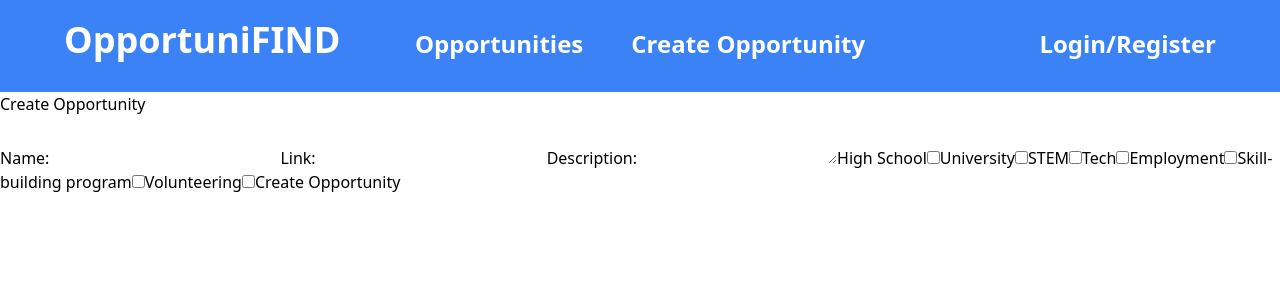
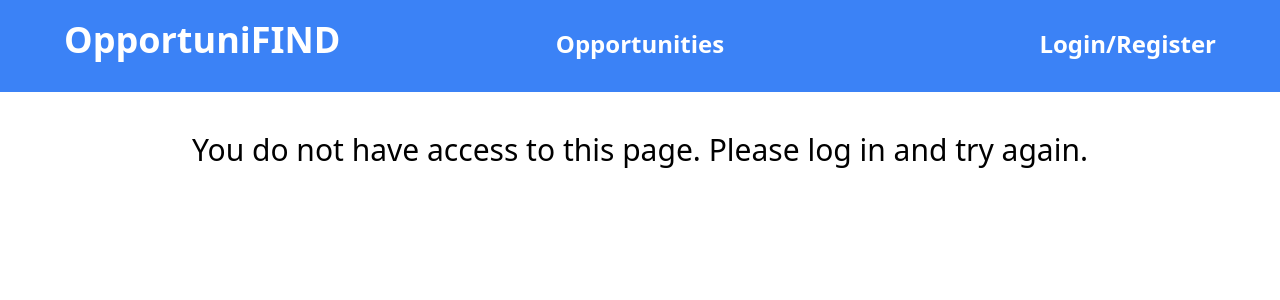
Before and after one commit to lorena-rosati/opportunity-finder, a React (Create React App) app in the folder client/: page /create-opp in a window 1280 px wide. Shown: the top 300 px of the page. Built offline with nearby package versions, Linux system fonts and the light colour scheme.

Commit message:
Testing fixes

```diff
--- a/client/src/components/navbar.js
+++ b/client/src/components/navbar.js
@@ -24,11 +24,11 @@ export const Navbar = () => {
         <div className={style.navbar}>
             <h1 className={style.title}>OpportuniFIND</h1>
             <Link to="/" className={style.links}>Opportunities</Link>
-            <Link to="/create-opp" className={style.links}>Create Opportunity</Link>
             {!cookies.access_token ? (
                 <Link to="/auth" className={style.authlinks}>Login/Register</Link>
                 ) : (
                 <>
+                    <Link to="/create-opp" className={style.links}>Create Opportunity</Link>
                     <Link to="/saved-ops" className={style.links}>Saved</Link>
                     <button onClick={logout} className={style.authlinks}>Log out</button>
                 </>
--- a/client/src/pages/auth.js
+++ b/client/src/pages/auth.js
@@ -9,8 +9,8 @@ const style = {
     title: "text-5xl pb-8 pt-11 text-center font-semibold",
     inputgroup: "",
     inputarea: "border border-gray pl-3 py-1 mt-5 text-lg rounded-md w-[100%]",
-    submit: "w-[100%] bg-blue-500 p-2 rounded-md mt-8 font-semibold text-white text-xl",
-    registerinstead: "flex flex-row flex justify-center pt-4"
+    submit: "w-[100%] bg-blue-500 p-2 rounded-md mt-8 font-semibold text-white text-xl"
+    //, registerinstead: "flex flex-row flex justify-center pt-4"
 }
 
 export const Auth = () => {
--- a/client/src/pages/create-opp.js
+++ b/client/src/pages/create-opp.js
@@ -62,11 +62,13 @@ export const CreateOpp = () => {
     }
 
     return (
-        <div className="create-opp">
-            <h2>Create Opportunity</h2>
-            <form>
-                <label htmlFor="name">Name:</label>
-                <input type="text" id="name" name="name" onChange={handleChange}/>
+        <div className="flex h-screen justify-center ">
+            {!cookies.access_token ? <h1 className="text-3xl mt-10 mx-3">You do not have access to this page. Please log in and try again.</h1> :
+            <div className="w-[60%] h-[80%] border border-gray p-[3%] mt-[2%]">
+                <h2 className="text-3xl text-center pb-[2%]">Create Opportunity</h2>
+                <form className="flex flex-col">
+                    <label htmlFor="name">Opportunity name:</label>
+                    <input type="text" id="name" name="name" placeholder="Opportunity name"onChange={handleChange}/>
                     <label htmlFor="link">Link:</label>
                     <input type="url" id="link" name="link" onChange={handleChange}/>
                     <label htmlFor="description">Description:</label>
@@ -90,5 +92,7 @@ export const CreateOpp = () => {
                     <button type="submit" onClick={onSubmit}>Create Opportunity</button>
                 </form>
             </div>
+            }
+        </div>
     );
 }
--- a/client/src/pages/home.js
+++ b/client/src/pages/home.js
@@ -10,6 +10,7 @@ export const Home = () => {
     const [savedOpportunities, setSavedOpportunities] = useState([]);
     const [visibleLabels, setVisibleLabels] = useState([]);
     const [visibleOpportunities, setVisibleOpportunities] = useState([]);
+    const [interacted, setInteracted] = useState(false);
     const [cookies, _] = useCookies(["access_token"]);
 
     const userID = useGetUserID();
@@ -20,7 +21,7 @@ export const Home = () => {
             try {
                 const response = await axios.get("http://localhost:3001/opportunities");
                 setOpportunities(response.data);
-                setVisibleOpportunities(opportunities);
+                setVisibleOpportunities(response.data);
             } catch (error) {
                 console.error(error);
             }
@@ -29,11 +30,7 @@ export const Home = () => {
         const fetchSavedOpportunity = async () => {
             try {
                 const response = await axios.get( `http://localhost:3001/opportunities/savedOpportunities/ids/${userID}`);
-                //if (response.data.savedOpportunities !== undefined) {
-                    setSavedOpportunities(response.data.savedOpportunities);
-                // } else {
-                //     setSavedOpportunities([]);
-                // }
+                setSavedOpportunities(response.data.savedOpportunities);
             } catch (error) {
                 console.error(error);
             }
@@ -45,6 +42,7 @@ export const Home = () => {
     }, []);
 
     const handleLabelChange = (event, value) => {
+        setInteracted(true);
         var labels = visibleLabels;
         if (event.target.checked) {
             labels.push(value);
@@ -69,18 +67,14 @@ export const Home = () => {
                 {opportunityID, userID},
                 {headers: {authorization: cookies.access_token}}
             );
-            //if (response.data.savedOpportunities !== undefined) {
                 setSavedOpportunities(response.data.savedOpportunities);
-            // } else {
-            //     setSavedOpportunities([]);
-            // }
         } catch (error) {
             console.error(error);
         }
     }
 
     const isOppSaved = (id) => {
-        savedOpportunities.includes(id);
+        return savedOpportunities.includes(id);
     }
 
     const style = {
@@ -136,15 +130,16 @@ export const Home = () => {
                 </div>
             <div className={style.opps}>
             {visibleOpportunities.length == 0 ?
-                <h2 className="text-2xl">No opportunities match your selection.</h2> :
+                <h2 className={interacted ? "text-2xl" : "hidden"}>No opportunities match your selection.</h2> :
                 <ul>
                     {visibleOpportunities.map((opportunity) => (
                         <div className="border border-gray rounded-lg px-[3%] py-[2%] w-[95%] mb-[1%] bg-white">
                         <li key={opportunity._id}>
                             <div className="flex flex-row">
                                 <h2 className="text-3xl font-semibold">{opportunity.name}</h2>
-                                <button onClick={() => saveOpp(opportunity._id)} disabled={isOppSaved(opportunity._id)} className="mx-[2%] px-[1%] text-lg border border-gray rounded-lg">
+                                <button onClick={() => saveOpp(opportunity._id)} disabled={isOppSaved(opportunity._id)} className={cookies.access_token ? "mx-[2%] px-[1%] text-lg border border-gray rounded-lg" : "hidden"}>
                                     {isOppSaved(opportunity._id) ? "Saved" : "Save"}
+                                    {console.log(isOppSaved(opportunity._id))}
                                 </button>
                             </div>
                             <div>
--- a/client/src/pages/saved-ops.js
+++ b/client/src/pages/saved-ops.js
@@ -1,9 +1,12 @@
 import {useState, useEffect} from "react";
 import axios from "axios";
 import {useGetUserID} from "../hooks/useGetUserID";
+import {useCookies} from 'react-cookie';
+
 
 export const SavedOps = () => {
     const [savedOpportunities, setSavedOpportunities] = useState([]);
+    const [cookies, _] = useCookies(["access_token"]);
 
     const userID = useGetUserID();
     useEffect(() => {
@@ -27,8 +30,9 @@ export const SavedOps = () => {
 
 
     return (
-        <div>
-            <h1>Saved Opportunities</h1>
+        <div className="flex h-screen justify-center ">
+            { !cookies.access_token ? <h1 className="text-3xl mt-10 mx-3">You do not have access to this page. Please log in and try again.</h1> :
+            <div><h1>Saved Opportunities</h1>
             <ul>
                 {savedOpportunities.map((opportunity) => (
                     <li key={opportunity._id}>
@@ -50,7 +54,8 @@ export const SavedOps = () => {
                         </div>
                     </li>
                 ))}
-            </ul>
+            </ul></div>
+            }
         </div>
     );
 }
```
Lines whose indentation alone changed are shown as unchanged.
